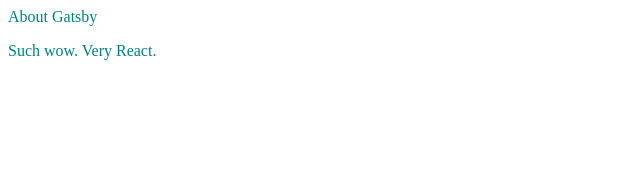
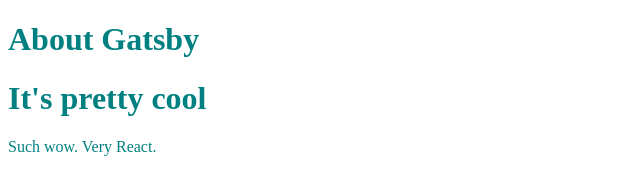
Before and after one commit to y4shiro/gatsby-official-tutorial-v2, a Gatsby site: page /about in a window 1280 px wide. Shown: the whole page, without its empty margins (0-640 px from the left). Built offline with nearby package versions, Linux system fonts and the light colour scheme; Gatsby itself is replaced by a stand-in of ours.

Commit message:
Header コンポーネント修正

```diff
--- a/src/components/header.js
+++ b/src/components/header.js
@@ -1,5 +1,5 @@
 import React from "react"
 
 export default function Header(props) {
-  return <div>{props.headerText}</div>
+  return <h1>{props.headerText}</h1>
 }
--- a/src/pages/about.js
+++ b/src/pages/about.js
@@ -5,6 +5,7 @@ export default function About() {
   return (
     <div style={{ color: "teal" }}>
       <Header headerText="About Gatsby" />
+      <Header headerText="It's pretty cool" />
       <p>Such wow. Very React.</p>
     </div>
   )
```
